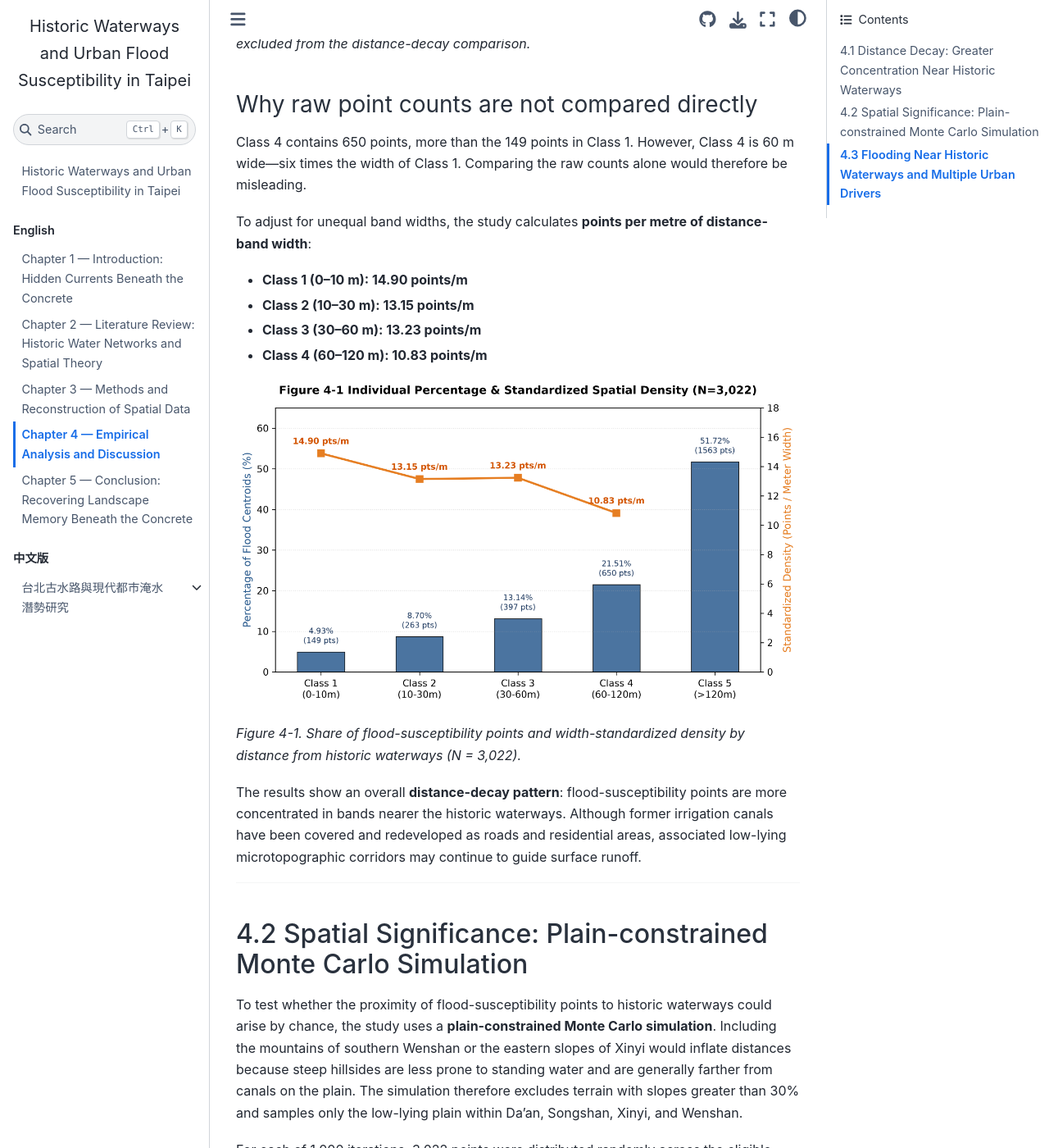
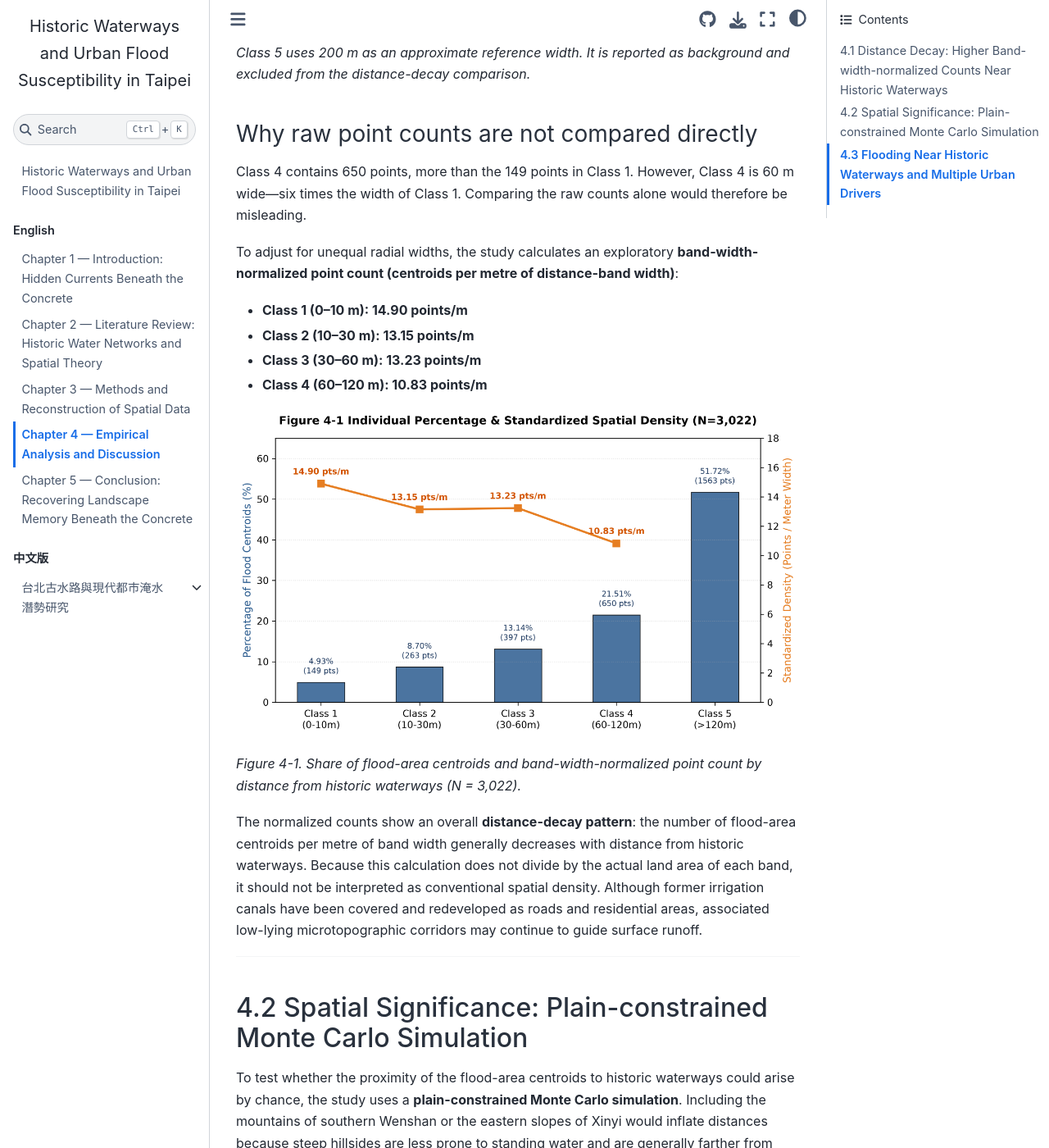
Before and after one commit to oceanfang1103-bot/taipei_waterway_book, a Jupyter Book: the page built from chapters/04_spatial_analysis.md, in a window 1280 px wide and 1400 px high, scrolled down 1333 px. Shown: the whole window at 82% size. Built offline with Jupyter Book 1.0.4 settings and Sphinx 7.4.7 and the Sphinx Book theme 1.1.4, drawn with Linux system fonts in a browser that asks for light colours; some of the changed text lies outside the part shown.

Commit message:
Clarify flood-area centroids and statistical measures

```diff
--- a/chapters/04_spatial_analysis.md
+++ b/chapters/04_spatial_analysis.md
@@ -4,9 +4,9 @@
 
 ---
 
-### 4.1 Distance Decay: Greater Concentration Near Historic Waterways
+### 4.1 Distance Decay: Higher Band-width-normalized Counts Near Historic Waterways
 
-To examine the spatial relationship between flood-susceptibility locations and historic waterways, the geometric distance from each point to the nearest historic waterway was divided into five classes based on the scale of Taipei’s alleys and urban blocks:
+To examine the spatial relationship between flood-area centroids and historic waterways, the geometric distance from each point to the nearest historic waterway was divided into five classes based on the scale of Taipei’s alleys and urban blocks:
 
 - **Class 1 (0–10 m):** Roads and first-row buildings directly corresponding to filled canal corridors
 - **Class 2 (10–30 m):** The first layer of alleys and blocks beyond the first row of buildings
@@ -14,7 +14,7 @@
 - **Class 4 (60–120 m):** An outer transition zone where terrain begins to change
 - **Class 5 (>120 m):** Background areas beyond the proposed zone of pronounced microtopographic influence
 
-#### Table 4-1. Distance bands, point shares, and width-standardized density
+#### Table 4-1. Distance bands, point shares, and band-width-normalized point count
 
 | Class | Distance (m) | Band width (m) | Flood-susceptibility points | Share (%) | Points per metre of band width |
 | :--- | :--- | :--- | :--- | :--- | :--- |
@@ -31,49 +31,49 @@
 
 Class 4 contains 650 points, more than the 149 points in Class 1. However, Class 4 is 60 m wide—six times the width of Class 1. Comparing the raw counts alone would therefore be misleading.
 
-To adjust for unequal band widths, the study calculates **points per metre of distance-band width**:
+To adjust for unequal radial widths, the study calculates an exploratory **band-width-normalized point count (centroids per metre of distance-band width)**:
 
 - **Class 1 (0–10 m): 14.90 points/m**
 - **Class 2 (10–30 m): 13.15 points/m**
 - **Class 3 (30–60 m): 13.23 points/m**
 - **Class 4 (60–120 m): 10.83 points/m**
 
-![Distance bands and width-standardized density](../images/fig4_1_density.png)
+![Distance bands and band-width-normalized point count](../images/fig4_1_density.png)
 
-*Figure 4-1. Share of flood-susceptibility points and width-standardized density by distance from historic waterways (N = 3,022).*
+*Figure 4-1. Share of flood-area centroids and band-width-normalized point count by distance from historic waterways (N = 3,022).*
 
-The results show an overall **distance-decay pattern**: flood-susceptibility points are more concentrated in bands nearer the historic waterways. Although former irrigation canals have been covered and redeveloped as roads and residential areas, associated low-lying microtopographic corridors may continue to guide surface runoff.
+The normalized counts show an overall **distance-decay pattern**: the number of flood-area centroids per metre of band width generally decreases with distance from historic waterways. Because this calculation does not divide by the actual land area of each band, it should not be interpreted as conventional spatial density. Although former irrigation canals have been covered and redeveloped as roads and residential areas, associated low-lying microtopographic corridors may continue to guide surface runoff.
 
 ---
 
 ### 4.2 Spatial Significance: Plain-constrained Monte Carlo Simulation
 
-To test whether the proximity of flood-susceptibility points to historic waterways could arise by chance, the study uses a **plain-constrained Monte Carlo simulation**. Including the mountains of southern Wenshan or the eastern slopes of Xinyi would inflate distances because steep hillsides are less prone to standing water and are generally farther from canals on the plain. The simulation therefore excludes terrain with slopes greater than 30% and samples only the low-lying plain within Da’an, Songshan, Xinyi, and Wenshan.
+To test whether the proximity of the flood-area centroids to historic waterways could arise by chance, the study uses a **plain-constrained Monte Carlo simulation**. Including the mountains of southern Wenshan or the eastern slopes of Xinyi would inflate distances because steep hillsides are less prone to standing water and are generally farther from canals on the plain. The simulation therefore excludes terrain with slopes greater than 30% and samples only the low-lying plain within Da’an, Songshan, Xinyi, and Wenshan.
 
 For each of 1,000 iterations, 3,022 points were distributed randomly across the eligible plain and their median distance to a historic waterway was calculated:
 
 - **Expected median under the random model:** approximately **203.68 m** ($SD = 3.43$ m)
-- **Observed median for flood-susceptibility points:** **125.72 m**
+- **Observed median for flood-area centroids:** **125.72 m**
 
 ![Plain-constrained Monte Carlo test](../images/fig4_2_monte_carlo.png)
 
 *Figure 4-2. Plain-constrained Monte Carlo test of spatial proximity to historic waterways (N = 3,022).*
 
-The observed distance is below the distribution produced by all 1,000 simulations ($p < 0.001$). Under this model and study boundary, flood-susceptibility locations are significantly closer to historic waterways than expected from complete spatial randomness.
+None of the 1,000 simulated median distances was as small as the observed value. Using the recommended finite-simulation correction, $p = (r+1)/(B+1)$, where $r=0$ simulations were at least as extreme and $B=1{,}000$, gives a one-sided Monte Carlo estimate of $p = 1/1001 \approx 0.001$. Under this model and study boundary, the flood-area centroids are significantly closer to historic waterways than expected from complete spatial randomness.
 
 ---
 
 ### 4.3 Flooding Near Historic Waterways and Multiple Urban Drivers
 
-The dissolved 15 m, 30 m, and 50 m waterway buffers contain **4.07% (123)** of the flood-susceptibility points; the remaining **95.93% (2,899)** lie in the wider background area.
+The dissolved 15 m, 30 m, and 50 m waterway buffers contain **4.07% (123)** of the flood-area centroids; the remaining **95.93% (2,899)** lie in the wider background area.
 
 ![Spatial coverage of the risk buffers](../images/fig4_3_buffer.png)
 
-*Figure 4-3. Distribution of flood-susceptibility points inside and outside the dissolved waterway risk buffers (N = 3,022).*
+*Figure 4-3. Distribution of flood-area centroids inside and outside the dissolved waterway risk buffers (N = 3,022).*
 
 These results offer two complementary perspectives:
 
-1. **Local concentration**
-   The buffered historic-waterway corridors occupy only a small portion of Taipei’s land area yet contain 4.07% of the flood-susceptibility points. This pattern is consistent with the proposition that inherited microtopography influences the local collection of runoff. A rigorous citywide density ratio, however, requires the land area inside and outside the buffers to be reported explicitly.
+1. **Observed overlap with the buffered corridors**
+   The buffers contain 123 of the 3,022 flood-area centroids (4.07%). This establishes the amount of overlap between the mapped flood areas and the selected historic-waterway buffers. It does **not**, by itself, show that flooding is four times denser or four times more likely near historic waterways. Such a comparison requires the land area inside and outside the non-overlapping buffers and should be reported as centroids per km², ideally with an uncertainty estimate or statistical test.
 2. **Citywide complexity**
    At the citywide scale, 95.93% of the points lie outside these narrowly defined buffers. Urban flooding cannot be attributed to a single variable. Historic microtopography may provide physical collection corridors, but impervious surfaces, short-duration rainfall that exceeds design thresholds, limits in the underground stormwater network, and hillslope runoff at locations such as the foot of the Wenshan slopes interact across space and time to produce a complex risk landscape.
```
